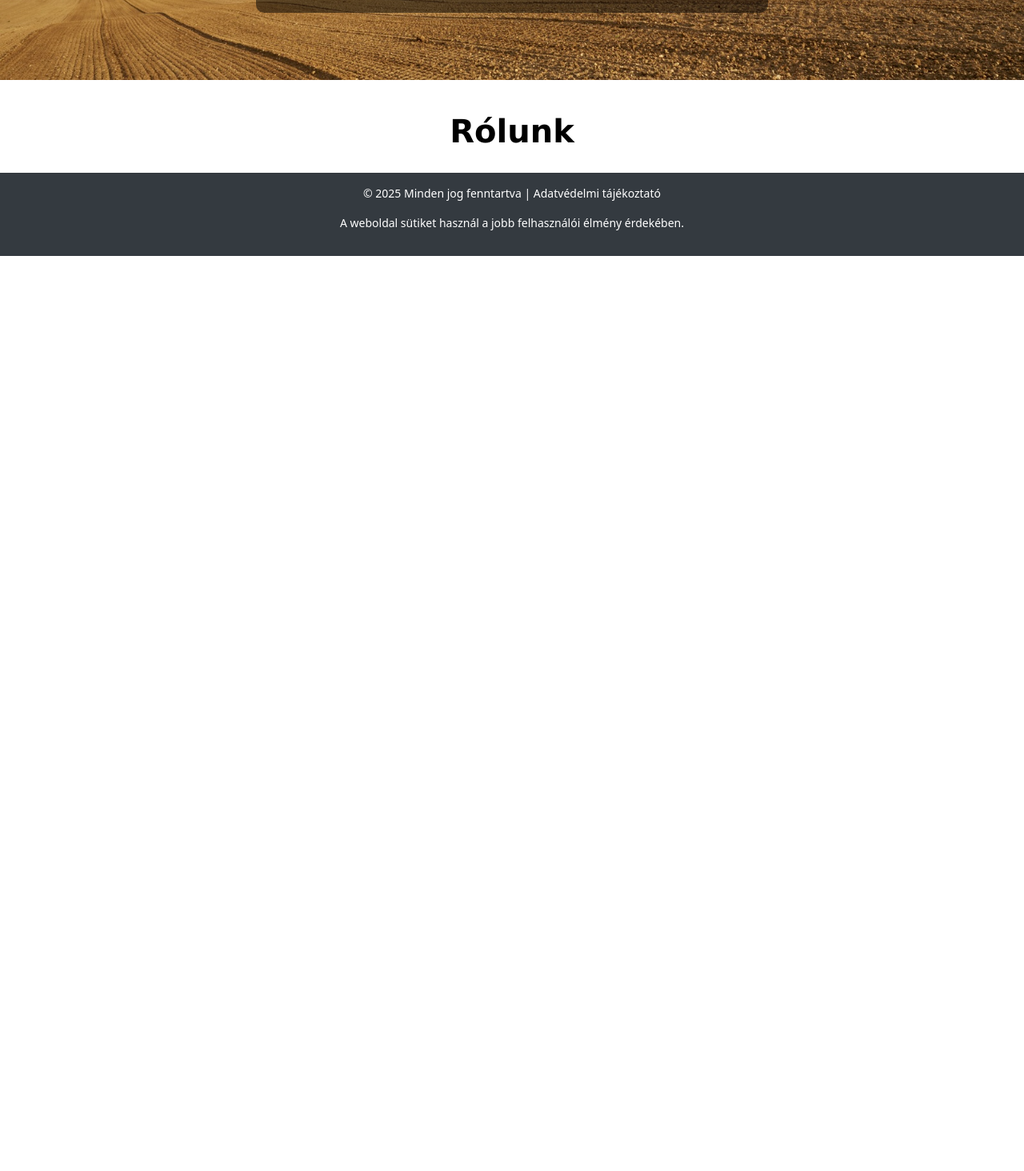
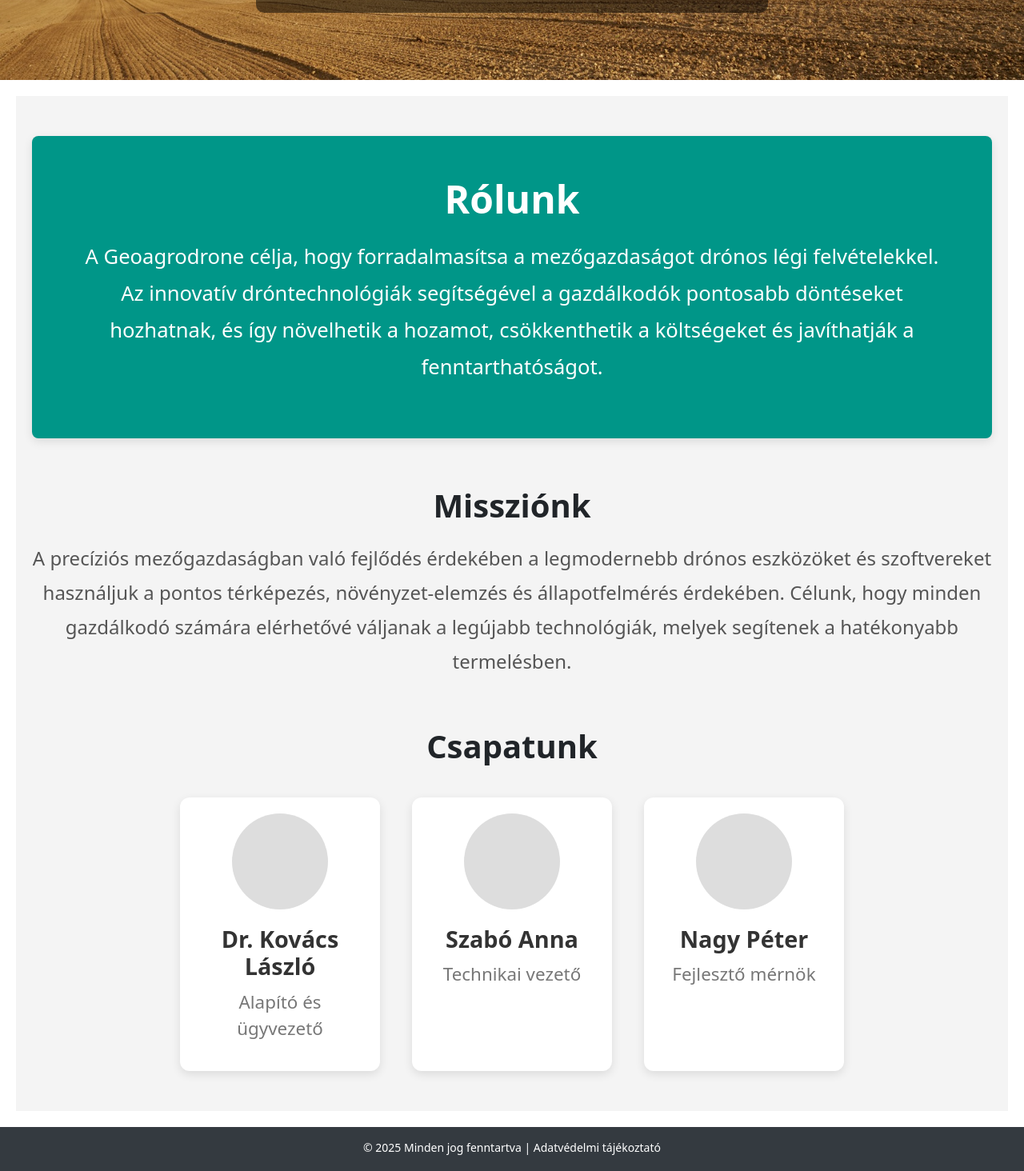
Before and after one commit to ClearDriveDev/weboldal.redesign, a Vue app in the folder geoagrodrone/: page /about in a window 1280 px wide. Shown: the part 200-1664 px from the top of the page at 80% size. Before the commit the page ends 800 px from the top, so only its background shows below. Built offline with nearby package versions, Linux system fonts and the light colour scheme.

Commit message:
about es homeview - kesz

```diff
--- a/geoagrodrone/src/views/AboutView.vue
+++ b/geoagrodrone/src/views/AboutView.vue
@@ -1,19 +1,146 @@
 <template>
-    <h1 class="text-center">Rólunk</h1>
-    <div>
+  <div class="about-container">
+    <section class="about-intro">
+      <h1 class="about-title">Rólunk</h1>
+      <p class="about-description">
+        A Geoagrodrone célja, hogy forradalmasítsa a mezőgazdaságot drónos légi felvételekkel.
+        Az innovatív dróntechnológiák segítségével a gazdálkodók pontosabb döntéseket hozhatnak,
+        és így növelhetik a hozamot, csökkenthetik a költségeket és javíthatják a fenntarthatóságot.
+      </p>
+    </section>
 
-    </div>
+    <section class="our-mission">
+      <h2>Missziónk</h2>
+      <p>
+        A precíziós mezőgazdaságban való fejlődés érdekében a legmodernebb drónos eszközöket és szoftvereket használjuk
+        a pontos térképezés, növényzet-elemzés és állapotfelmérés érdekében. Célunk, hogy minden gazdálkodó számára elérhetővé
+        váljanak a legújabb technológiák, melyek segítenek a hatékonyabb termelésben.
+      </p>
+    </section>
+
+    <section class="team">
+      <h2>Csapatunk</h2>
+      <div class="team-members">
+        <div class="team-member">
+          <div class="team-photo"></div>
+          <h3>Dr. Kovács László</h3>
+          <p>Alapító és ügyvezető</p>
+        </div>
+        <div class="team-member">
+          <div class="team-photo"></div>
+          <h3>Szabó Anna</h3>
+          <p>Technikai vezető</p>
+        </div>
+        <div class="team-member">
+          <div class="team-photo"></div>
+          <h3>Nagy Péter</h3>
+          <p>Fejlesztő mérnök</p>
+        </div>
+      </div>
+    </section>
+  </div>
 </template>
 
-<script setup>
-
+<script>
+export default {
+  name: "AboutPage"
+};
 </script>
 
 <style scoped>
-h1{
-  font-weight: bolder;
-  font-family: Verdana, Geneva, Tahoma, sans-serif;
-  padding-top: 20px;
-  color: black;
+.about-container {
+  padding: 50px 20px;
+  background: #f4f4f4;
+}
+
+.about-intro {
+  text-align: center;
+  background: #009688;
+  padding: 50px;
+  border-radius: 8px;
+  color: white;
+  box-shadow: 0 4px 12px rgba(0, 0, 0, 0.1);
+}
+
+.about-title {
+  font-size: 3rem;
+  font-weight: bold;
+  margin-bottom: 20px;
+}
+
+.about-description {
+  font-size: 1.6rem;
+  margin-top: 20px;
+  line-height: 1.8;
+}
+
+.our-mission {
+  margin-top: 60px;
+  text-align: center;
+}
+
+.our-mission h2 {
+  font-size: 2.5rem;
+  font-weight: bold;
+  margin-bottom: 20px;
+}
+
+.our-mission p {
+  font-size: 1.5rem;
+  margin-top: 20px;
+  line-height: 1.8;
+  color: #555;
+}
+
+.team {
+  margin-top: 60px;
+  text-align: center;
+}
+
+.team h2 {
+  font-size: 2.5rem;
+  font-weight: bold;
+  margin-bottom: 20px;
+}
+
+.team-members {
+  display: flex;
+  justify-content: center;
+  gap: 40px;
+  margin-top: 40px;
+}
+
+.team-member {
+  background: white;
+  padding: 20px;
+  border-radius: 12px;
+  box-shadow: 0 4px 12px rgba(0, 0, 0, 0.1);
+  width: 250px;
+  text-align: center;
+  transition: transform 0.3s ease-in-out;
+}
+
+.team-member:hover {
+  transform: translateY(-10px);
+}
+
+.team-photo {
+  width: 120px;
+  height: 120px;
+  background-color: #ddd;
+  border-radius: 50%;
+  margin: 0 auto 20px;
+}
+
+.team-member h3 {
+  font-size: 1.8rem;
+  font-weight: bold;
+  color: #333;
+}
+
+.team-member p {
+  margin-top: 10px;
+  font-size: 1.4rem;
+  color: #777;
 }
 </style>
--- a/geoagrodrone/src/views/HomeView.vue
+++ b/geoagrodrone/src/views/HomeView.vue
@@ -1,19 +1,128 @@
 <template>
-    <h1 class="text-center">Üdvözöljük!</h1>
-    <div>
+  <div class="container">
+    <section class="hero">
+      <div class="content animate-fade-in">
+        <h1 class="title">Forradalmi drónfelvételek a precíziós mezőgazdaságban</h1>
+        <p class="subtitle">Gyorsabb döntések, nagyobb hozam, kevesebb ráfordítás.</p>
+        <button class="cta">Fedezd fel</button>
+      </div>
+    </section>
 
-    </div>
+    <section class="services animate-slide-up">
+      <h2>Szolgáltatásaink</h2>
+      <div class="service-grid">
+        <div class="service-card">
+          <h3>🌍 Drónos térképezés</h3>
+          <p>Részletes és pontos légifelvételek az optimális gazdálkodásért.</p>
+        </div>
+        <div class="service-card">
+          <h3>🌿 NDVI elemzés</h3>
+          <p>Átfogó növényzetanalízis a jobb terméshozam érdekében.</p>
+        </div>
+        <div class="service-card">
+          <h3>🔥 Hőkamerás vizsgálat</h3>
+          <p>Rejtett problémák feltárása és öntözési rendszerek optimalizálása.</p>
+        </div>
+      </div>
+    </section>
+  </div>
 </template>
 
-<script setup>
-
+<script>
+export default {
+  name: "HomePage"
+};
 </script>
 
 <style scoped>
-h1{
-  font-weight: bolder;
-  font-family: Verdana, Geneva, Tahoma, sans-serif;
-  padding-top: 20px;
-  color: black;
+html, body {
+  margin: 0;
+  padding: 0;
+  height: 100%;
+}
+
+.container {
+  min-height: 100vh;
+  display: flex;
+  flex-direction: column;
+}
+
+.hero {
+  flex: 1;
+  display: flex;
+  align-items: center;
+  justify-content: center;
+  text-align: center;
+  background: linear-gradient(90deg, rgba(0, 150, 136, 0.8), rgba(0, 188, 212, 0.8));
+  color: white;
+  padding: 20px;
+}
+
+.content {
+  animation: fadeIn 1.2s ease-in-out;
+}
+
+.title {
+  font-size: 4rem;
+  font-weight: bold;
+  text-transform: uppercase;
+}
+
+.subtitle {
+  font-size: 2rem;
+  margin-top: 10px;
+}
+
+.cta {
+  margin-top: 40px;
+  padding: 20px 40px;
+  font-size: 1.8rem;
+  border: none;
+  border-radius: 50px;
+  background: white;
+  color: #009688;
+  font-weight: bold;
+  cursor: pointer;
+  transition: transform 0.3s ease-in-out;
+}
+
+.cta:hover {
+  transform: scale(1.1);
+}
+
+.services {
+  flex: 1;
+  padding: 100px 20px;
+  text-align: center;
+}
+
+.service-grid {
+  display: grid;
+  grid-template-columns: repeat(auto-fit, minmax(300px, 1fr));
+  gap: 40px;
+  margin-top: 40px;
+}
+
+.service-card {
+  padding: 30px;
+  background: #f8f8f8;
+  border-radius: 15px;
+  font-size: 1.5rem;
+  box-shadow: 0 10px 30px rgba(0, 0, 0, 0.1);
+  transition: transform 0.3s ease-in-out;
+}
+
+.service-card:hover {
+  transform: translateY(-10px);
+}
+
+@keyframes fadeIn {
+  from { opacity: 0; transform: translateY(-20px); }
+  to { opacity: 1; transform: translateY(0); }
+}
+
+@keyframes slideUp {
+  from { transform: translateY(50px); opacity: 0; }
+  to { transform: translateY(0); opacity: 1; }
 }
 </style>
```
